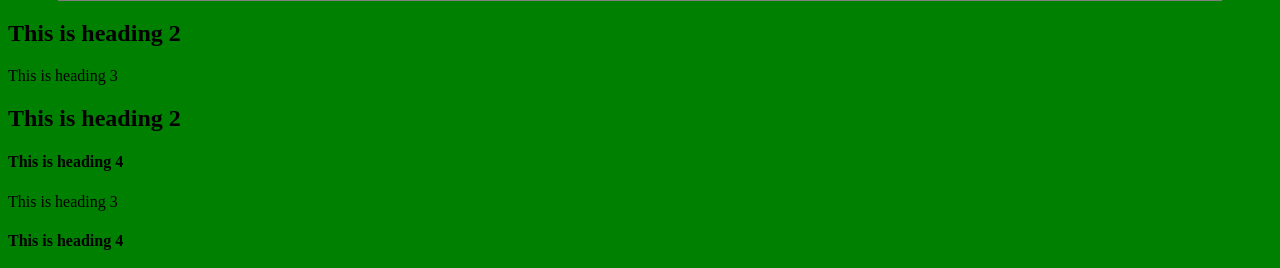
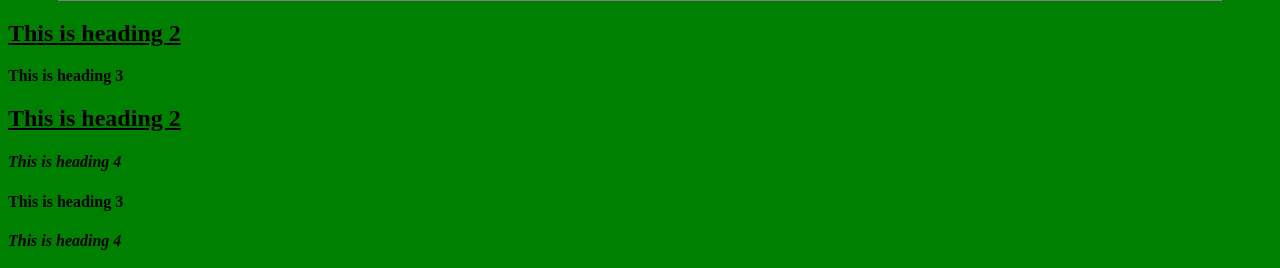
Before and after one commit to RozsasAdrienn/oraimunka241108, a plain HTML site: page index.html in a window 1280 px wide. Shown: the part 1217-1485 px from the top of the page. Drawn offline with Linux system fonts and the light colour scheme.

Commit message:
kész címsorformázás

```diff
--- a/index.html
+++ b/index.html
@@ -51,10 +51,10 @@
             asperiores repellat. <a target="_blank" href="adri.html">"Try it Yourself"</a> link.</p>
         </div>
         <h2>This is heading 2</h2>
-        <p>This is heading 3</p>
+        <p class="vastag">This is heading 3</p>
         <h2>This is heading 2</h2>
         <h4>This is heading 4</h4>
-        <p>This is heading 3<p>
+        <p class="vastag">This is heading 3<p>
         <h4>This is heading 4</h4>
 
 
--- a/megjelenes.css
+++ b/megjelenes.css
@@ -115,3 +115,20 @@
     /*sormagasság*/
     line-height: 20px;
 }
+
+h2{
+    text-decoration: underline;
+}
+
+.vastag{
+    /*vastagon szedett, félkövér*/
+    font-weight: bold;
+}
+
+h4{
+    /*dőlt*/
+    /*1. megoldás*/
+    font-style: italic;
+    /*2. megoldás*/
+    font-style: oblique;
+}
```
